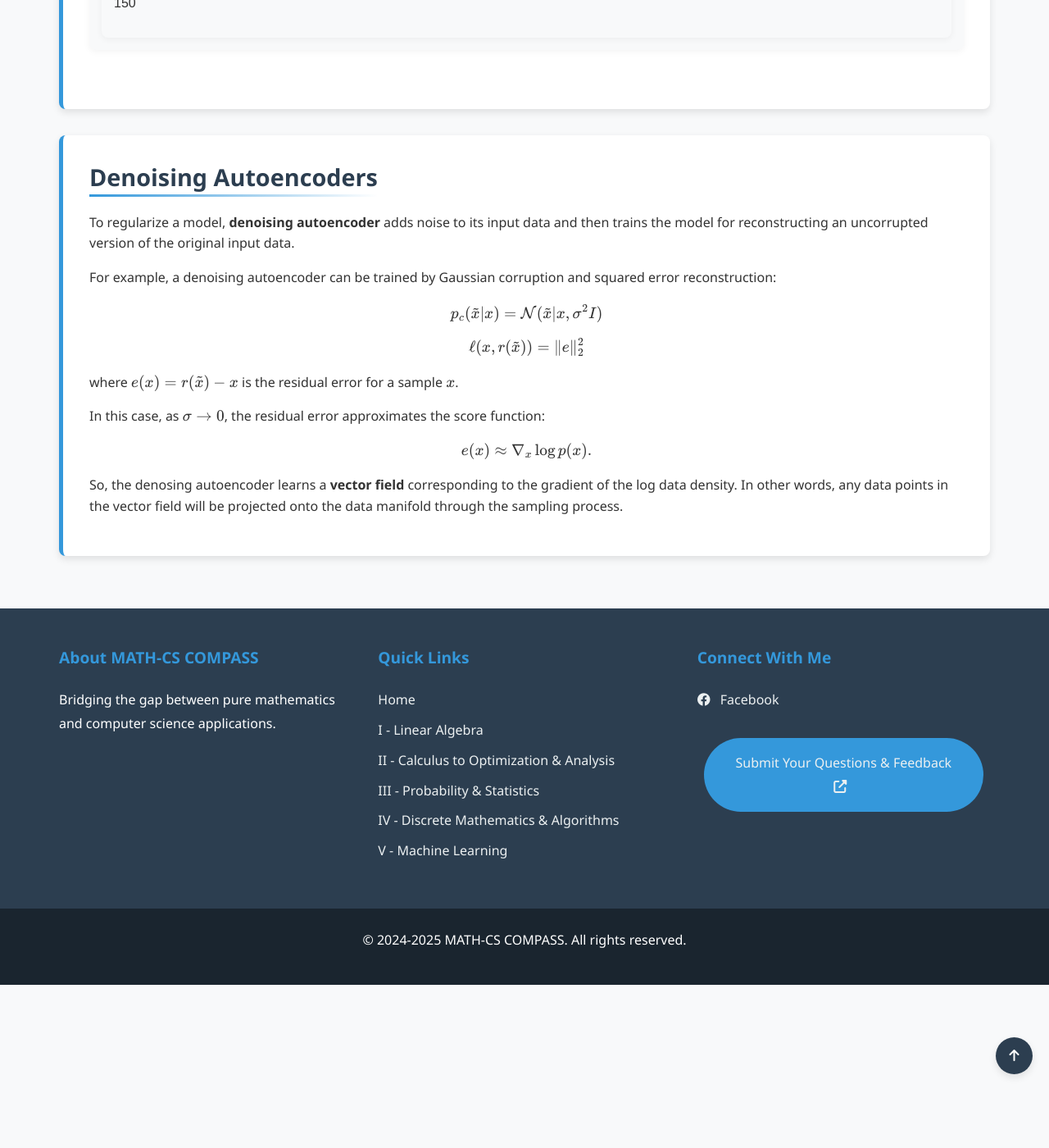
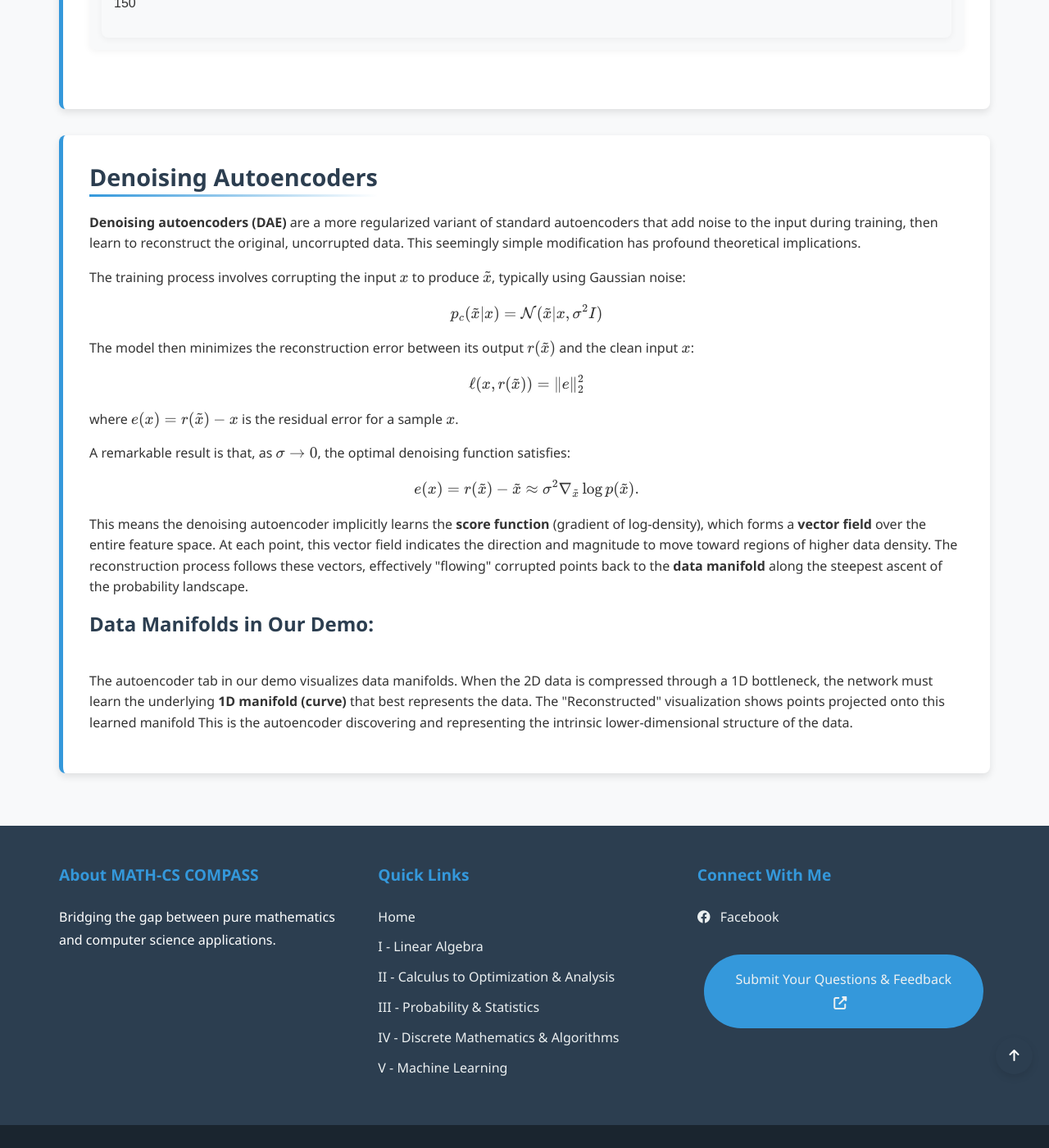
Before and after one commit to Yusukey01/yusukey01.github.io, a Jekyll site: the page built from Mathematics/Machine_learning/pca.html, in a window 1280 px wide and 1400 px high, scrolled down 6002 px. Shown: the whole window at 82% size. Built offline with Jekyll 4.4.1, drawn with Linux system fonts in a browser that asks for light colours; some of the changed text lies outside the part shown.

```diff
--- a/Mathematics/Machine_learning/pca.html
+++ b/Mathematics/Machine_learning/pca.html
@@ -18,6 +18,8 @@ uses_python: false
             <a href="#kernel-pca">Kernel PCA</a>
             <a href="#auto">Autoencoders</a>
             <a href="#demo">Demo</a>
+            <a href="#noise">Denoising Autoencoders</a>
+
         </div>
 
         <div class="container">
@@ -208,27 +210,44 @@ uses_python: false
 
              <section id="noise" class="section-content">
                 <h2>Denoising Autoencoders</h2>
+
                 <p>
-                    To regularize a model, <strong>denoising autoencoder</strong> adds noise to its input data and
-                    then trains the model for reconstructing an uncorrupted version of the original input data.
+                    <strong>Denoising autoencoders (DAE)</strong> are a more regularized variant of standard autoencoders that
+                    add noise to the input during training, then learn to reconstruct the original, uncorrupted data.
+                    This seemingly simple modification has profound theoretical implications.
                 </p>
                 <p>
-                    For example, a denoising autoencoder can be trained by Gaussian corruption and squared error reconstruction:
+                    The training process involves corrupting the input \(x\) to produce \(\tilde{x}\), typically using
+                    Gaussian noise:
                     \[
                     p_c (\tilde{x} | x) = \mathcal{N}(\tilde{x} | x, \sigma^2 I)
                     \]
+                    The model then minimizes the reconstruction error between its output \(r(\tilde{x})\) and the
+                    clean input \(x\):
                     \[
                     \ell (x, r(\tilde{x})) = \| e \|_2^2
                     \]
                     where \(e(x) = r(\tilde{x}) - x \) is the residual error for a sample \(x\).
                 </p>
+
                 <p>
-                    In this case, as \(\sigma \to 0\), the residual error approximates the score function:
+                   A remarkable result is that, as \(\sigma \to 0\), the optimal denoising function satisfies:
                     \[
-                    e(x) \approx \nabla_x \log p(x).
+                    e(x) = r(\tilde{x}) - \tilde{x} \approx \sigma^2 \nabla_{\tilde{x}} \log p(\tilde{x}).
                     \]
-                    So, the denosing autoencoder learns a <strong>vector field</strong> corresponding to the gradient of the log data density. In other words,
-                    any data points in the vector field will be projected onto the data manifold through the sampling process.
+                    This means the denoising autoencoder implicitly learns the <strong>score function</strong>
+                    (gradient of log-density), which forms a <strong>vector field</strong> over the entire feature space.
+                    At each point, this vector field indicates the direction and magnitude to move toward regions
+                    of higher data density. The reconstruction process follows these vectors, effectively "flowing"
+                    corrupted points back to the <strong>data manifold</strong> along the steepest ascent of the probability landscape.
+                </p>
+
+                <p>
+                    <h3> <strong>Data Manifolds in Our Demo:</strong></h3><br>
+                    The autoencoder tab in our demo visualizes data manifolds. When the 2D data is compressed
+                    through a 1D bottleneck, the network must learn the underlying <strong>1D manifold (curve)</strong>
+                    that best represents the data. The "Reconstructed" visualization shows points projected onto this learned
+                    manifold This is the autoencoder discovering and representing the intrinsic lower-dimensional structure of the data.
                 </p>
              </section>
 
```
Lines whose indentation alone changed are shown as unchanged.
